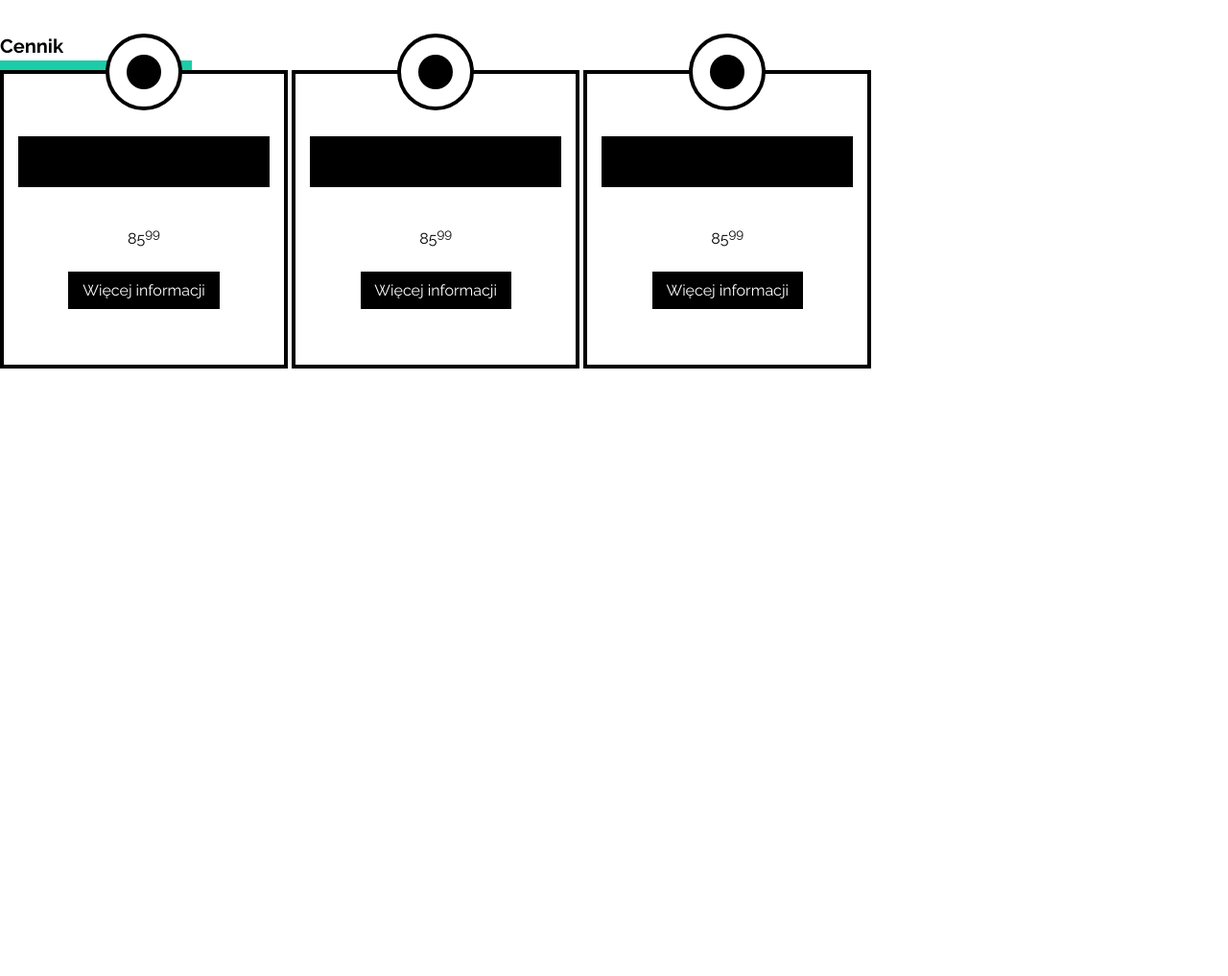
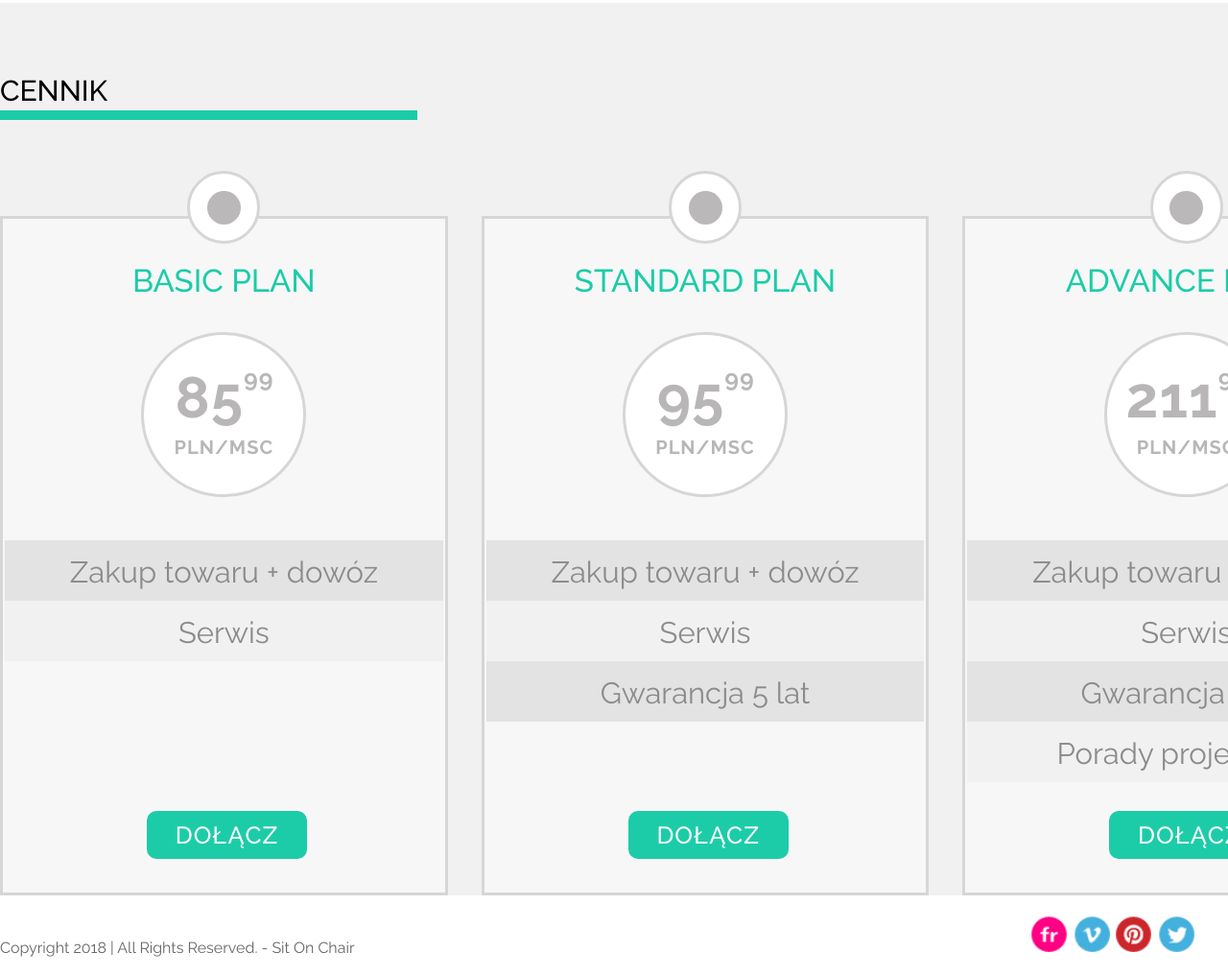
Before and after one commit to monikacil/Sit-On-Our-Chair, a plain HTML site: page index.html in a window 1280 px wide. Shown: the part 1200-2217 px from the top of the page at 96% size. Before the commit the page ends 1584 px from the top, so only its background shows below. Drawn offline with Linux system fonts and the light colour scheme.

Commit message:
price section done

```diff
--- a/css/style.css
+++ b/css/style.css
@@ -249,7 +249,7 @@ h1{
 }
 
 .secondSection .row{
-    height: 500px;
+    height: 470px;
 }
 .box{
     height: 305px;
@@ -315,49 +315,215 @@ h2{
     cursor: pointer;
 }
 /*price section*/
+.cards{
+    display: flex;
+    flex-direction: row;
+    width: 100%;
+}
+.price-list{
+    background-color: #F1F1F1;
+}
+
+.pricer h2{
+    margin-bottom:100px;
+    padding-top: 72px;
+    font-size: 30px;
+    line-height: 40px;
+    text-transform: uppercase;
+    font-weight: 500;
+    width: 435px;
+}
 
 .card{
-    width: 300px;
-    min-height: 311px;
-    border: 4px solid black;
-    padding: 15px;
+    flex: auto;
+    width: 31.5%;
+    height: 708px;
+    border: 3px solid #D6D6D6;
+    padding: 15px 2px;
     text-align: center;
     position: relative;
     display: inline-block;
+    background-color: #F7F7F7;
 }
-.whiteCircle{
-    width: 80px;
-    height: 80px;
-    border: 4px solid black;
+.card:first-child{
+    margin-right: 35px;
+}
+.card:last-child{
+    margin-left: 35px;
+}
+.bigCircle{
+    width: 76px;
+    height: 76px;
+    border: 3px solid #D6D6D6;
     background-color: white;
     border-radius: 50%;
     position: absolute;
     left: 50%;
-    top:-42px;
+    top:-50px;
     transform: translate(-50%,0);
 }
-.blackCircle{
+.smallCircle{
     width: 50%;
     height: 50%;
-    background-color: black;
+    background-color: #BAB8B8;
     border-radius: 50%;
     position: absolute;
     top: 25%;
     left: 25%;
 }
-.card header{
-    margin-top: 50px;
+.cardHeader{
+    margin-top: 30px;
     text-transform: uppercase;
-    font-size: 1.5em;
+    font-size: 33px;
+    font-weight: 500;
+    color: #1CCCA8;
+    background-color: #F7F7F7;
 }
 .card article{
-    margin-top: 40px;
+    margin-top: 20px;
 }
-.card footer{
-    width: 60%;
-    background-color: black;
+
+.price{
+    border: 3px solid #D6D6D6;
+    width: 172px;
+    height: 172px;
+    border-radius: 50% 50%;
+    margin-left: auto;
+    margin-right: auto;
+    font-weight: 700;
+    text-transform: uppercase;
+    color:#B9B6B7;
+    text-align: center;
+    letter-spacing: 1px;
+    background-color: white;
+}
+
+.price-inside-circle{
+    margin: 40px auto auto -30px;
+    font-size: 60px;
+    line-height: 50px;
+    position: relative;
+
+}
+.current{
+    margin-top: 15px;
+    font-size: 20px;
+}
+sup{
+    font-size: 25px;
+    position: absolute;
+    top: -20px;
+}
+.info{
+    width: 100%;
+    margin-top: 45px;
+    margin-right: auto;
+    margin-left: auto;
+    text-align: center;
+}
+.option{
+    width: 100%;
+    height: 63px;
+    font-size: 31px;
+    line-height: 33px;
+    padding-top: 17px;
+    color: #8C8A8A;
+}
+.option:nth-of-type(2n+1){
+    background-color: #E3E3E3;
+}
+.option:nth-of-type(2n+2){
+    background-color: #F1F1F1;
+}
+.empty{
+    background-color: #F7F7F7;
+}
+
+.card:hover{
+    border: 3px solid #1CCCA8;
+    background-color: #1CCCA8;
+}
+.card:hover .cardHeader{
+    background-color: #1CCCA8;
     color: white;
+}
+.card:hover .price{
+    color: #1CCCA8;
+    border: 3px solid transparent;
+}
+.card:hover .bigCircle{
+    border: 3px solid transparent;
+    background-color: #1CCCA8;
+}
+.card:hover .smallCircle{
+    background-color: white;
+}
+.card:hover .join{
+    background-color: white;
+    color: #1CCCA8;
+}
+.card:hover .option:nth-of-type(2n+1){
+    background-color: white;
+}
+.card:hover .option:nth-of-type(2n+2){
+    background-color:#F1F1F1 ;
+}
+.join{
+    width: 167px;
+    background-color: #1CCCA8;
+    border-radius: 10px;
+    color: white;
+    font-size: 25px;
+    font-weight: 500;
+    text-transform: uppercase;
+    letter-spacing: 1px;
     padding: 10px;
     margin: 25px auto;
     cursor: pointer;
+    position: absolute;
+    bottom: 10px;
+    left: 150px;
 }
+
+.mainFooter .container{
+    padding: 20px 0;
+    color: #666666;
+
+}
+.copyright{
+    display: inline-block;
+    padding-top: 10px;
+}
+.social-links{
+    width: 240px;
+    display: inline-block;
+    margin-left: 700px;
+}
+.tail{
+    width: 40px;
+    height: 40px;
+    background-size: cover;
+    background-position: center;
+}
+.fr{
+    background-image: url("../images/flickr.png");
+    display: inline-block;
+}
+.vim{
+    background-image: url("../images/vimeo.png");
+    display: inline-block;
+}
+.pint{
+    background-image: url("../images/pinterest.png");
+    display: inline-block;
+}
+.tweet{
+    background-image: url("../images/twitter.png");
+    display: inline-block;
+}
+.mainFooter .logo{
+    color: #666666;
+    font-weight: 500;
+    text-transform: uppercase;
+    float: right;
+}
--- a/index.html
+++ b/index.html
@@ -65,50 +65,85 @@
 
 <section class="price-list">
     <div class="container">
-        <div class="row price"><h2>Cennik</h2></div>
-        <div class="row">
+
+        <div class="row pricer">
+            <h2>Cennik</h2>
+        </div>
+        <div class="row cards">
 
             <div class="card">
-                <div class="whiteCircle">
-                    <div class="blackCircle"></div>
+                <div class="bigCircle">
+                    <div class="smallCircle"></div>
                 </div>
-                <header>Basic plan</header>
+                <header class="cardHeader">Basic plan</header>
                 <article>
-                    <div class="price">85<sup>99</sup></div>
-                    <div class="info"></div>
-                    <div class="info service"></div>
+                    <div class="price">
+                        <p class="price-inside-circle">85<sup>99</sup></p>
+                        <p class="current">pln/msc</p>
+                    </div>
+                    <div class="info">
+                        <p class="option">Zakup towaru + dowóz</p>
+                        <p class="option">Serwis</p>
+                    </div>
                 </article>
-                <footer>Więcej informacji</footer>
+                <footer class="join">Dołącz</footer>
             </div>
 
             <div class="card">
-                <div class="whiteCircle">
-                    <div class="blackCircle"></div>
+                <div class="bigCircle">
+                    <div class="smallCircle"></div>
                 </div>
-                <header>Basic plan</header>
+                <header class="cardHeader">Standard plan</header>
                 <article>
-                    <div class="price">85<sup>99</sup></div>
-                    <div class="info"></div>
-                    <div class="info service"></div>
+                    <div class="price">
+                        <p class="price-inside-circle">95<sup>99</sup></p>
+                        <p class="current">pln/msc</p>
+                    </div>
+                    <div class="info">
+                        <p class="option">Zakup towaru + dowóz</p>
+                        <p class="option">Serwis</p>
+                        <p class="option empty">Gwarancja 5 lat</p>
+                    </div>
                 </article>
-                <footer>Więcej informacji</footer>
+                <footer class="join">Dołącz</footer>
             </div>
 
             <div class="card">
-                <div class="whiteCircle">
-                    <div class="blackCircle"></div>
+                <div class="bigCircle">
+                    <div class="smallCircle"></div>
                 </div>
-                <header>Basic plan</header>
+                <header class="cardHeader">Advance plan</header>
                 <article>
-                    <div class="price">85<sup>99</sup></div>
-                    <div class="info"></div>
-                    <div class="info service"></div>
+                    <div class="price">
+                        <p class="price-inside-circle">211<sup>99</sup></p>
+                        <p class="current">pln/msc</p>
+                    </div>
+                    <div class="info">
+                        <p class="option">Zakup towaru + dowóz</p>
+                        <p class="option">Serwis</p>
+                        <p class="option">Gwarancja 6 lat</p>
+                        <p class="option">Porady projektanta</p>
+                    </div>
                 </article>
-                <footer>Więcej informacji</footer>
+                <footer class="join">Dołącz</footer>
             </div>
 
         </div>
     </div>
 </section>
+
+<footer class="mainFooter">
+    <div class="container">
+        <div class="copyright">Copyright 2018 | All Rights Reserved. - Sit On Chair</div>
+        <div class="social-links">
+            <div class="tail fr"></div>
+            <div class="tail vim"></div>
+            <div class="tail pint"></div>
+            <div class="tail tweet"></div>
+        </div>
+        <div class="logo">Sit <b>on</b> chair</div>
+    </div>
+</footer>
+
 </body>
 </html>
```
